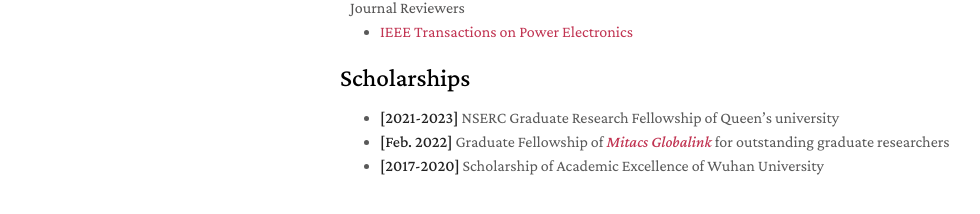
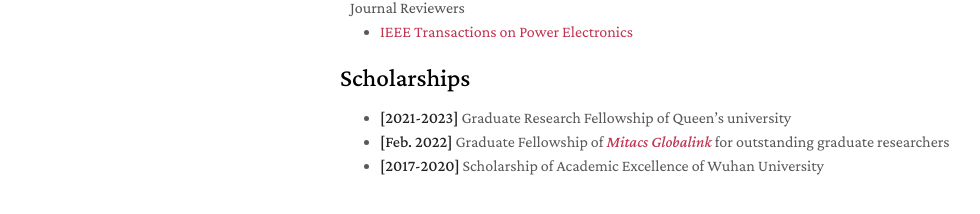
Before and after one commit to XiangZhangPE/XiangZhangPE_old.github.io, a Jekyll site: the page built from index.md, in a window 1280 px wide and 900 px high, scrolled down 515 px. Shown: the part 628-842 px from the top of the window, without its empty margins (130-1110 px from the left). Built offline with Jekyll 4.4.1, drawn with Linux system fonts in a browser that asks for light colours; nearby versions of some CDN libraries; a style sheet for code colours, icons or effects is not loaded; our own code applies the rules of GitHub Pages for plain Markdown files.

Commit message:
Update index.md

```diff
--- a/index.md
+++ b/index.md
@@ -38,6 +38,6 @@ Outside of academia, I like photographing and soul like games.
 {% include_relative _includes/services.md %}
 
 ## Scholarships
-- **[2021-2023]** NSERC Graduate Research Fellowship of Queen’s university
+- **[2021-2023]** Graduate Research Fellowship of Queen’s university
 - **[Feb. 2022]** Graduate Fellowship of <a href="https://www.mitacs.ca/en/programs/globalink/globalink-graduate-fellowship" target="_blank">*Mitacs Globalink*</a> for outstanding graduate researchers
 - **[2017-2020]** Scholarship of Academic Excellence of Wuhan University
```
